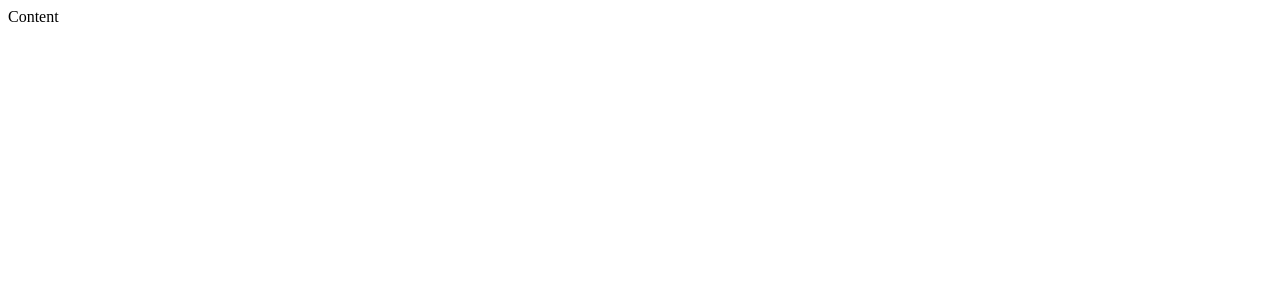
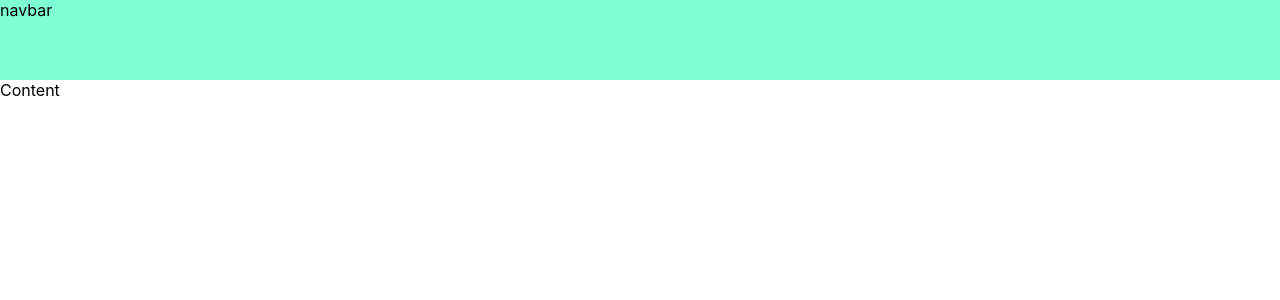
Before and after one commit to Zanderesque/boltgunnation, a React (Create React App) app: page / in a window 1280 px wide. Shown: the top 300 px of the page. Built offline with nearby package versions, Linux system fonts and the light colour scheme.

Commit message:
fixed styling

```diff
--- a/src/App.js
+++ b/src/App.js
@@ -1,9 +1,10 @@
 import { ContentContainer } from "./components/ContentContainer";
-import "./style/app.css";
+import { Navbar } from "./components/Navbar";
 
 function App() {
   return (
     <div className="app-container">
+      <Navbar />
       <ContentContainer />
     </div>
   );
--- /dev/null
+++ b/src/components/Navbar/Navbar.js
@@ -0,0 +1,8 @@
+export const Navbar = () => {
+  return <div style={navbarStyle}>navbar</div>;
+};
+
+const navbarStyle = {
+  height: "10vh",
+  backgroundColor: "aquamarine",
+};
--- /dev/null
+++ b/src/components/Navbar/index.js
@@ -0,0 +1 @@
+export { Navbar } from "./Navbar";
--- a/src/index.css
+++ b/src/index.css
@@ -1,13 +1,14 @@
 body {
-  margin: 0;
-  font-family: -apple-system, BlinkMacSystemFont, 'Segoe UI', 'Roboto', 'Oxygen',
-    'Ubuntu', 'Cantarell', 'Fira Sans', 'Droid Sans', 'Helvetica Neue',
+  margin: 0 !important;
+  padding: 0;
+  font-family: -apple-system, BlinkMacSystemFont, "Segoe UI", "Roboto", "Oxygen",
+    "Ubuntu", "Cantarell", "Fira Sans", "Droid Sans", "Helvetica Neue",
     sans-serif;
   -webkit-font-smoothing: antialiased;
   -moz-osx-font-smoothing: grayscale;
 }
 
 code {
-  font-family: source-code-pro, Menlo, Monaco, Consolas, 'Courier New',
+  font-family: source-code-pro, Menlo, Monaco, Consolas, "Courier New",
     monospace;
 }
--- a/src/index.js
+++ b/src/index.js
@@ -1,10 +1,11 @@
 import React from "react";
 import ReactDOM from "react-dom/client";
 import App from "./App";
+import "./style/app.css";
 
 const root = ReactDOM.createRoot(document.getElementById("root"));
 root.render(
   <React.StrictMode>
-    <App />
+    <App id="my app" />
   </React.StrictMode>
 );
--- a/src/style/app.css
+++ b/src/style/app.css
@@ -0,0 +1,14 @@
+body {
+  margin: 0 !important;
+  padding: 0;
+  font-family: -apple-system, BlinkMacSystemFont, "Segoe UI", "Roboto", "Oxygen",
+    "Ubuntu", "Cantarell", "Fira Sans", "Droid Sans", "Helvetica Neue",
+    sans-serif;
+  -webkit-font-smoothing: antialiased;
+  -moz-osx-font-smoothing: grayscale;
+}
+
+code {
+  font-family: source-code-pro, Menlo, Monaco, Consolas, "Courier New",
+    monospace;
+}
```
